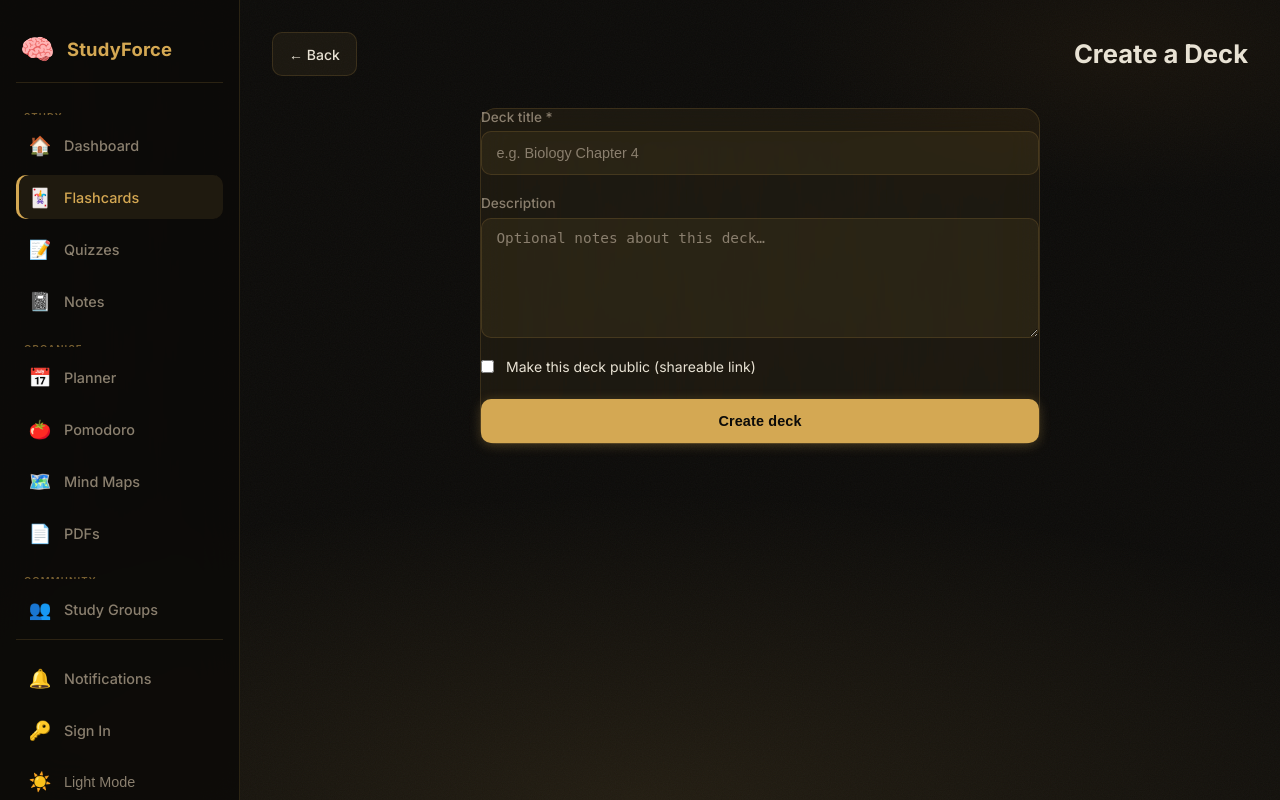
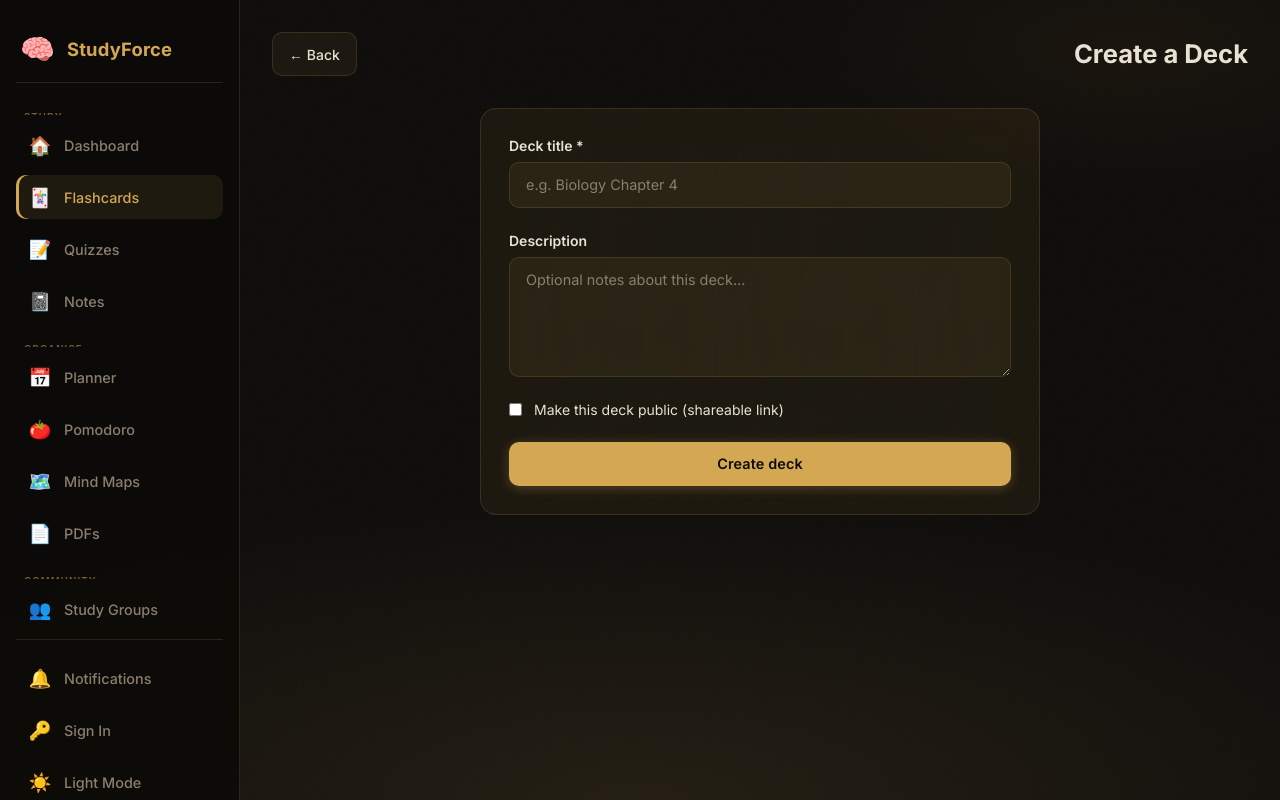
Before and after one commit to ConnectiveTCS/Study, a Flask app: page /flashcards/new in a window 1280 px wide. Run offline with Flask 3, Linux system fonts and the light colour scheme.

Commit message:
Enhance form styles and improve spacing for better usability

```diff
--- a/study_app/app/static/css/base.css
+++ b/study_app/app/static/css/base.css
@@ -62,6 +62,16 @@
   font-size: 16px;
   scroll-behavior: smooth;
   -webkit-text-size-adjust: 100%;
+}
+
+/* Ensure form elements inherit font (browsers don't do this by default) */
+input,
+textarea,
+select,
+button {
+  font-family: inherit;
+  font-size: inherit;
+  line-height: inherit;
 }
 
 body {
--- a/study_app/app/static/css/components.css
+++ b/study_app/app/static/css/components.css
@@ -128,14 +128,14 @@
 .form-group {
   display: flex;
   flex-direction: column;
-  gap: 0.4rem;
-  margin-bottom: 1.25rem;
+  gap: 0.5rem;
+  margin-bottom: 1.5rem;
 }
 
 .form-label {
-  font-size: 0.85rem;
-  font-weight: 500;
-  color: var(--text-muted);
+  font-size: 0.875rem;
+  font-weight: 600;
+  color: var(--text);
 }
 
 .form-control {
@@ -143,8 +143,10 @@
   border: 1px solid var(--border);
   border-radius: 10px;
   color: var(--text);
-  padding: 0.6rem 0.9rem;
+  padding: 0.7rem 1rem;
   font-size: 0.9rem;
+  font-family: var(--font-body);
+  line-height: 1.5;
   transition:
     border-color var(--transition-fast),
     box-shadow var(--transition-fast);
@@ -194,7 +196,7 @@
 .form-check {
   display: flex;
   align-items: center;
-  gap: 0.6rem;
+  gap: 0.75rem;
   cursor: pointer;
   min-height: 44px;
 }
@@ -632,6 +634,9 @@
 .p-4 {
   padding: 1.25rem;
 }
+.p-5 {
+  padding: 1.75rem;
+}
 .p-6 {
   padding: 2rem;
 }
@@ -678,6 +683,7 @@
   font-size: 0.875rem;
   font-weight: 500;
   cursor: pointer;
+  min-height: 44px;
   transition:
     background var(--transition-fast),
     border-color var(--transition-fast),
```
Also changed, not shown: study_app/instance/study_app.db.
